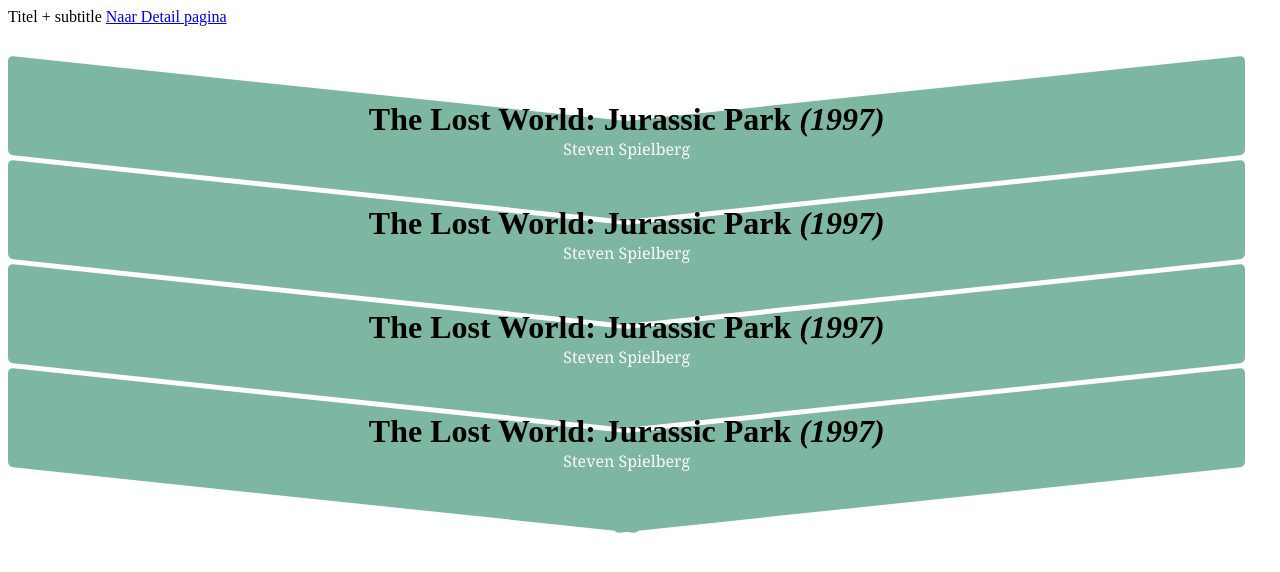
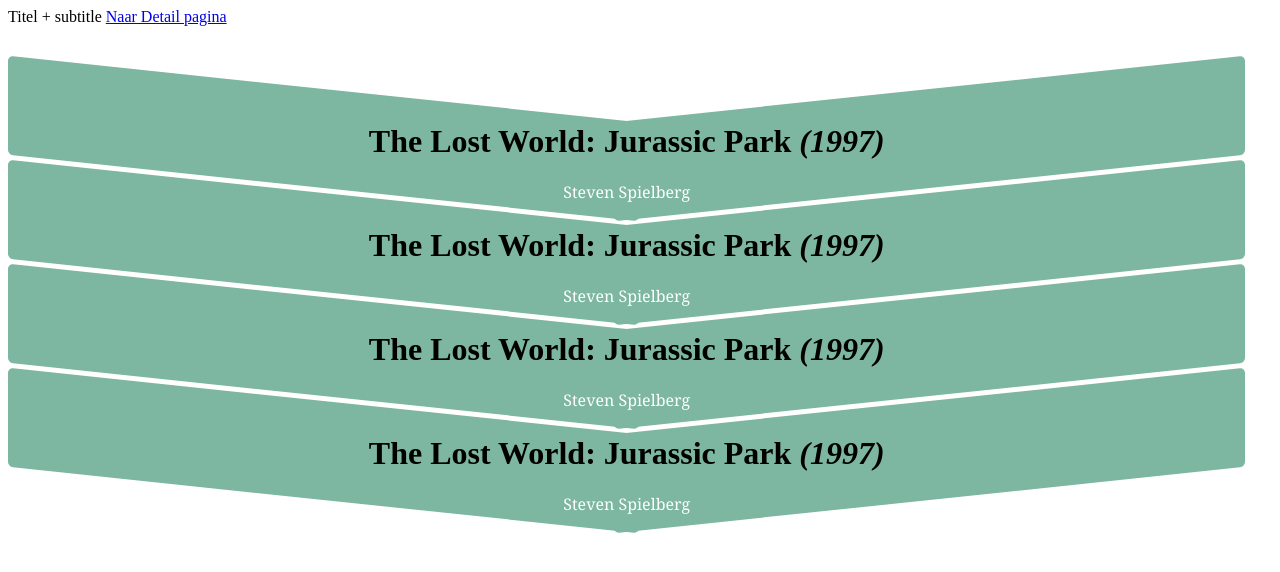
Before and after one commit to Lesgaag/chabu, an Angular app: page /home in a window 1280 px wide. Shown: the top 572 px of the page. Built offline with nearby package versions, Linux system fonts and the light colour scheme.

Commit message:
fix styling header within arrow

```diff
--- a/src/app/arrow-persona/arrow-persona.component.css
+++ b/src/app/arrow-persona/arrow-persona.component.css
@@ -45,10 +45,6 @@
 .arrow p {
   color: white;
   font-family: Georgia, serif;
-  margin: 0px;
-}
-
-.arrow h1 {
   margin: 0px;
 }
 
```
